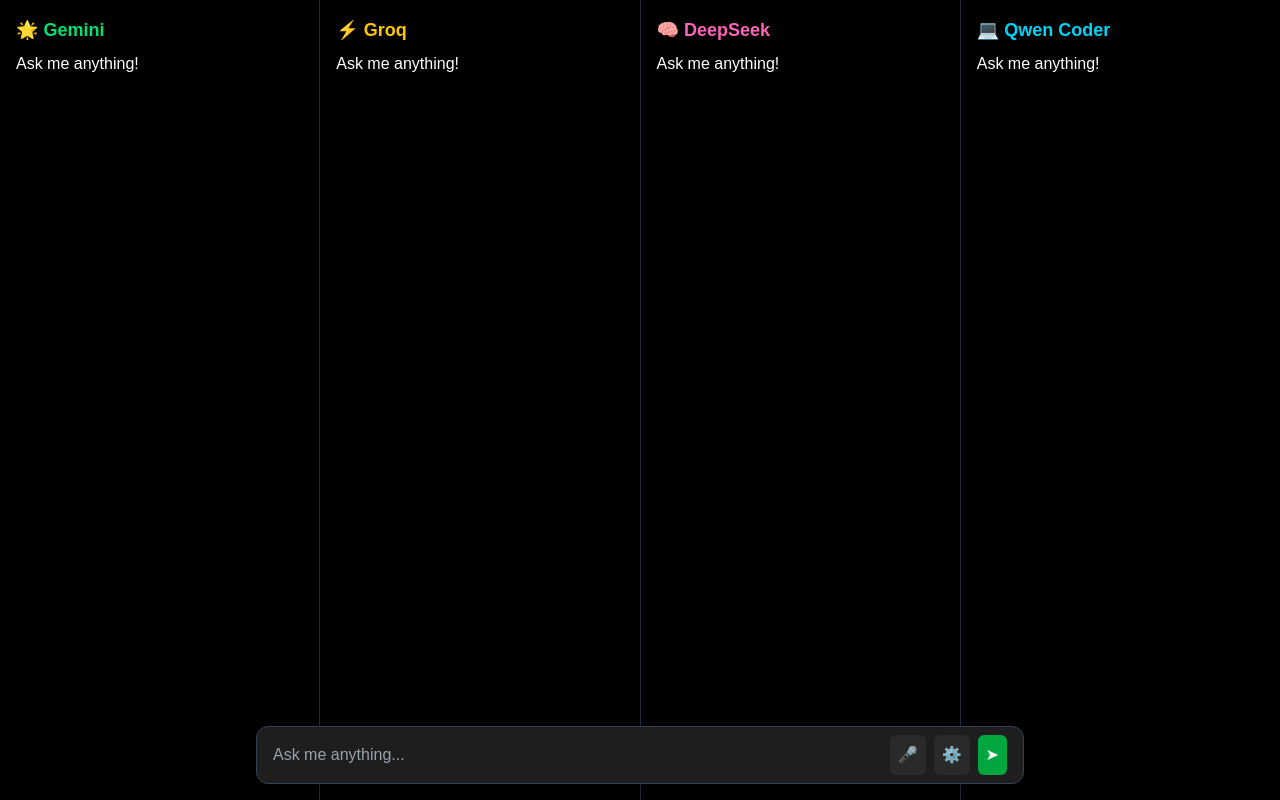
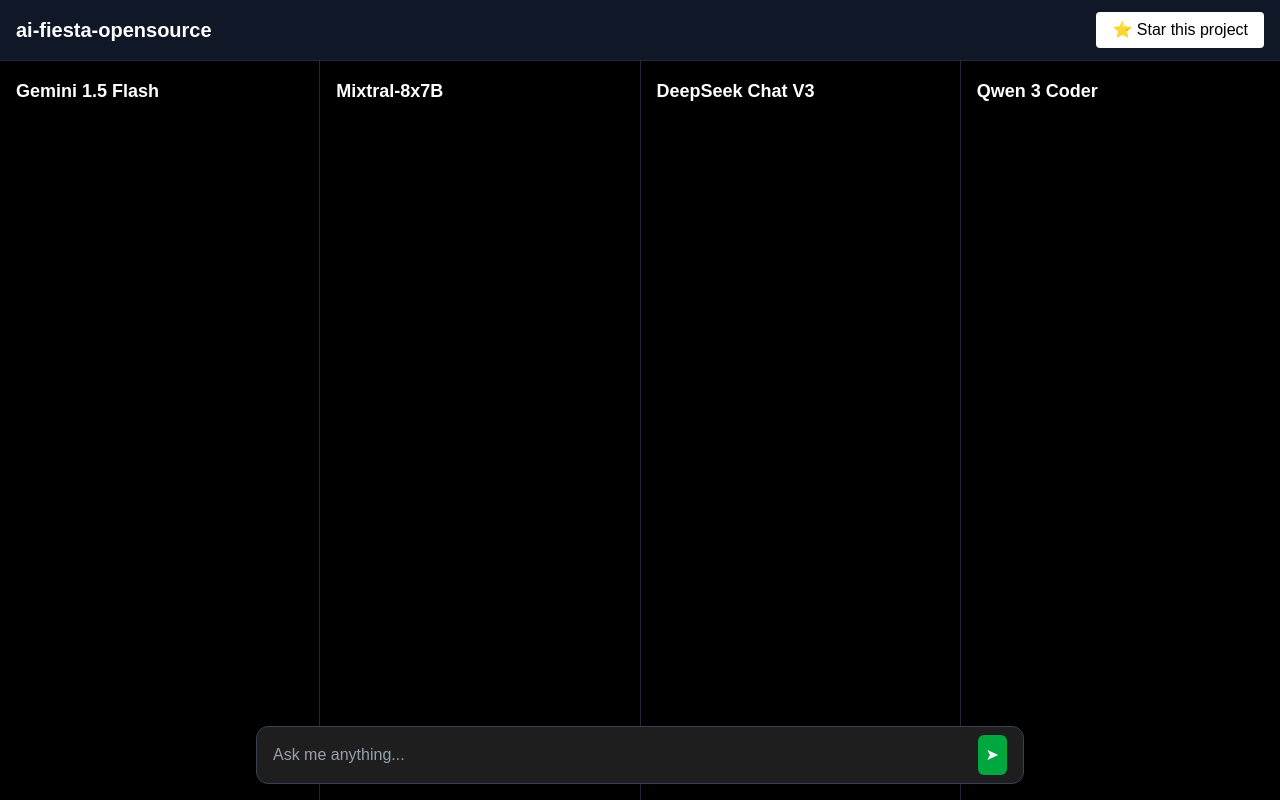
Before and after one commit to ad1tyaydv/ai-fiesta-opensource, a Next.js app: page / in a window 1280 px wide. Built offline with nearby package versions, Linux system fonts and the light colour scheme.

Commit message:
more changes added

```diff
--- a/src/app/page.tsx
+++ b/src/app/page.tsx
@@ -40,43 +40,58 @@
   };
 
   return (
-    <div className="h-screen flex flex-col bg-black text-white">
-      {/* AI Response Columns */}
-      <div className="flex flex-1 overflow-hidden divide-x divide-gray-800">
+    <div className="h-screen flex flex-col bg-black text-white overflow-hidden">
+      {/* ⭐ Top Bar */}
+      <div className="w-full px-4 py-3 bg-gray-900 border-b border-gray-800 flex justify-between items-center">
+        <h1 className="text-xl font-bold">ai-fiesta-opensource</h1>
+        <a
+          href="https://github.com/ad1tyaydv/open-fiesta"
+          target="_blank"
+          rel="noopener noreferrer"
+          className="bg-white text-black px-4 py-1.5 rounded font-medium transition"
+        >
+          ⭐ Star this project
+        </a>
+      </div>
+
+      {/* AI Responses */}
+      <div className="flex-1 overflow-x-auto sm:overflow-x-hidden">
+        <div className="flex flex-nowrap sm:flex-wrap h-full min-w-[640px] sm:min-w-full divide-x divide-gray-800">
           {/* Gemini */}
-        <div className="flex-1 overflow-y-auto p-4">
-          <h2 className="text-green-400 font-semibold mb-2 text-lg">🌟 Gemini</h2>
+          <div className="flex-1 min-w-[300px] p-4 overflow-y-auto">
+            <h2 className="text-white font-semibold mb-2 text-lg">Gemini 1.5 Flash</h2>
             <div className="whitespace-pre-wrap">
-            {responses?.gemini || (loading ? "Waiting..." : "Ask me anything!")}
+              {responses?.gemini || (loading ? "Waiting..." : "")}
             </div>
           </div>
 
           {/* Groq */}
-        <div className="flex-1 overflow-y-auto p-4">
-          <h2 className="text-yellow-400 font-semibold mb-2 text-lg">⚡ Groq</h2>
+          <div className="flex-1 min-w-[300px] p-4 overflow-y-auto">
+            <h2 className="text-white font-semibold mb-2 text-lg">Mixtral-8x7B</h2>
             <div className="whitespace-pre-wrap">
-            {responses?.groq || (loading ? "Waiting..." : "Ask me anything!")}
+              {responses?.groq || (loading ? "Waiting..." : "")}
             </div>
           </div>
 
-        {/* DeepSeek (OpenRouter) */}
-        <div className="flex-1 overflow-y-auto p-4">
-          <h2 className="text-pink-400 font-semibold mb-2 text-lg">🧠 DeepSeek</h2>
+          {/* DeepSeek */}
+          <div className="flex-1 min-w-[300px] p-4 overflow-y-auto">
+            <h2 className="text-white font-semibold mb-2 text-lg">DeepSeek Chat V3</h2>
             <div className="whitespace-pre-wrap">
-            {responses?.openrouter || (loading ? "Waiting..." : "Ask me anything!")}
+              {responses?.openrouter || (loading ? "Waiting..." : "")}
             </div>
           </div>
 
-        {/* Qwen */}
-        <div className="flex-1 overflow-y-auto p-4">
-          <h2 className="text-cyan-400 font-semibold mb-2 text-lg">💻 Qwen Coder</h2>
+          {/* Qwen Coder */}
+          <div className="flex-1 min-w-[300px] p-4 overflow-y-auto">
+            <h2 className="text-white font-semibold mb-2 text-lg">Qwen 3 Coder</h2>
             <div className="whitespace-pre-wrap">
-            {responses?.qwen || (loading ? "Waiting..." : "Ask me anything!")}
+              {responses?.qwen || (loading ? "Waiting..." : "")}
+            </div>
           </div>
         </div>
       </div>
 
-      {/* Bottom Chat Input */}
+      {/* Floating Chat Input */}
       <div className="fixed bottom-4 left-1/2 transform -translate-x-1/2 w-full px-4 flex justify-center z-50">
         <div className="w-full max-w-3xl bg-[#1E1E1E] rounded-xl flex items-center px-4 py-2 gap-2 shadow-lg border border-gray-700">
           <textarea
@@ -88,23 +103,6 @@
             rows={1}
             className="flex-1 bg-transparent resize-none outline-none text-white placeholder-gray-400"
           />
-
-          <button
-            type="button"
-            className="p-2 rounded-md bg-[#2A2A2A] hover:bg-[#3A3A3A] text-white"
-            title="Mic"
-          >
-            🎤
-          </button>
-
-          <button
-            type="button"
-            className="p-2 rounded-md bg-[#2A2A2A] hover:bg-[#3A3A3A] text-white"
-            title="Settings"
-          >
-            ⚙️
-          </button>
-
           <button
             onClick={sendMessage}
             disabled={loading}
```
Lines whose indentation alone changed are shown as unchanged.
